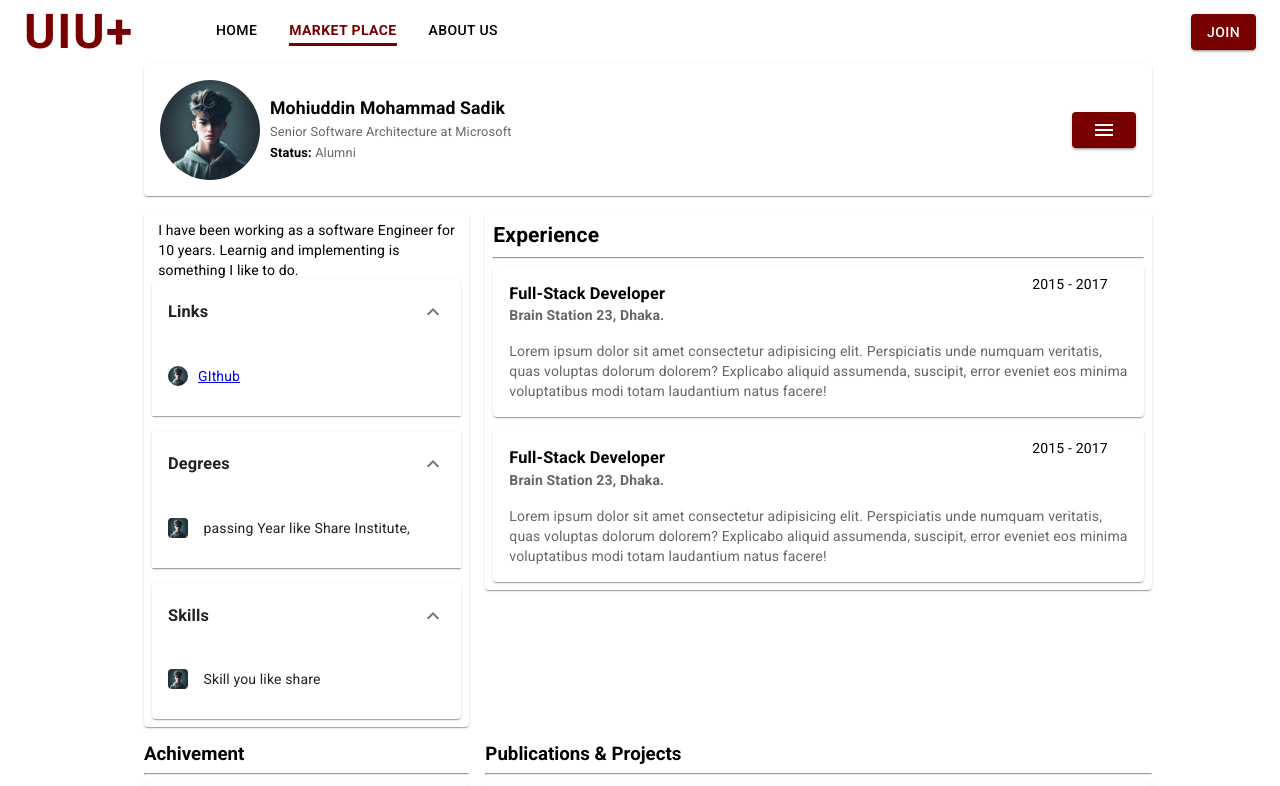
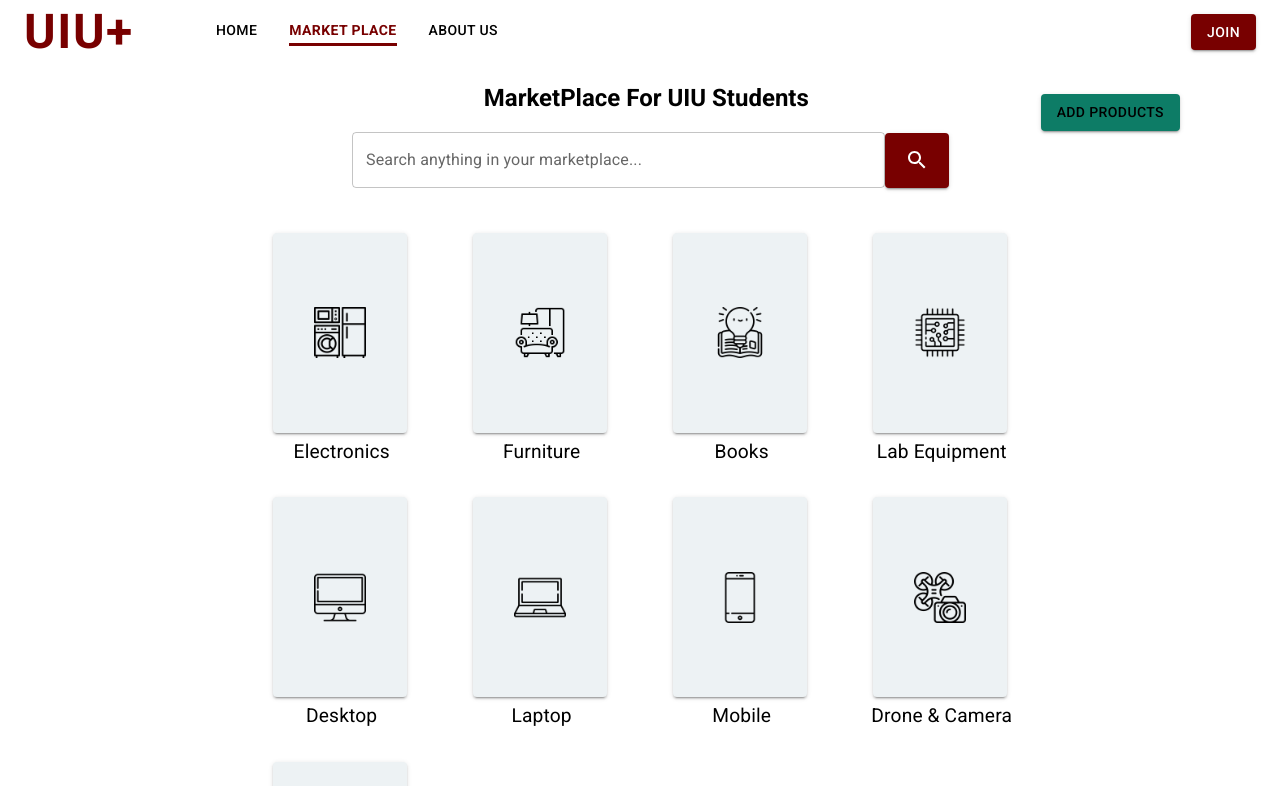
Before and after one commit to nadibahsan10/frontend, a React (Vite) app: page /market in a window 1280 px wide. Shown: the top 786 px of the page. Built offline with nearby package versions, Linux system fonts and the light colour scheme.

Commit message:
Sorry I pushed APP.jsx from my end

```diff
--- a/src/App.jsx
+++ b/src/App.jsx
@@ -8,7 +8,6 @@ import Home from "./Home/Home";
 import About from "./About/About";
 import Market from "./Marketplace/Pages/Market";
 
-import MainProfile from "./Profile/Pages/MainProfile"
 import MainQuestionBank from "./QuestionBank/Pages/MainQuestionBank";
 import { BrowserRouter as Router, Routes, Route } from "react-router-dom";
 import "./App.css";
@@ -75,7 +74,7 @@ const App = () => {
 
           <Route path="/feed/*" element={<Feed />} />
           <Route path="/inbox" element={<Message />} />
-          <Route path="/market" element={<MainProfile />} />
+          <Route path="/market" element={<Market />} />
           <Route path="/alumni" element={<Find />} />
           <Route path="/individual" element={<Addproduct />} />
 
--- a/src/Profile/Pages/MainProfile.css
+++ b/src/Profile/Pages/MainProfile.css
@@ -1,4 +1,4 @@
-/*Above CSS is for Link, Degree, Skills*/
+/*This CSS is for Link, Degree, Skills*/
 .linkCard {
     display: flex;
     align-items: center;
@@ -18,7 +18,7 @@
 
 
 
-/*Above CSS is for Hobby which we are calling Acievement*/
+/*This CSS is for Hobby which we are calling Acievement*/
 .hobbyCard {
     display: flex;
     flex-direction: column;
@@ -48,7 +48,7 @@
 
 
 
-/*Above CSS is for Experience Card*/
+/*This CSS is for Experience Card*/
 .experienceCard {
     position: relative;
 }
```
